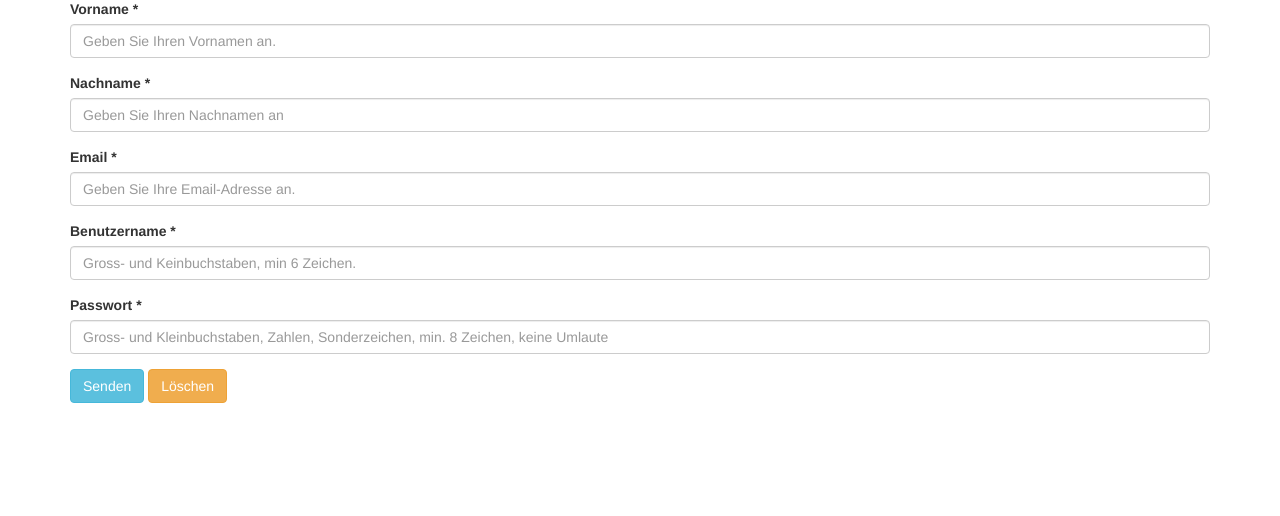
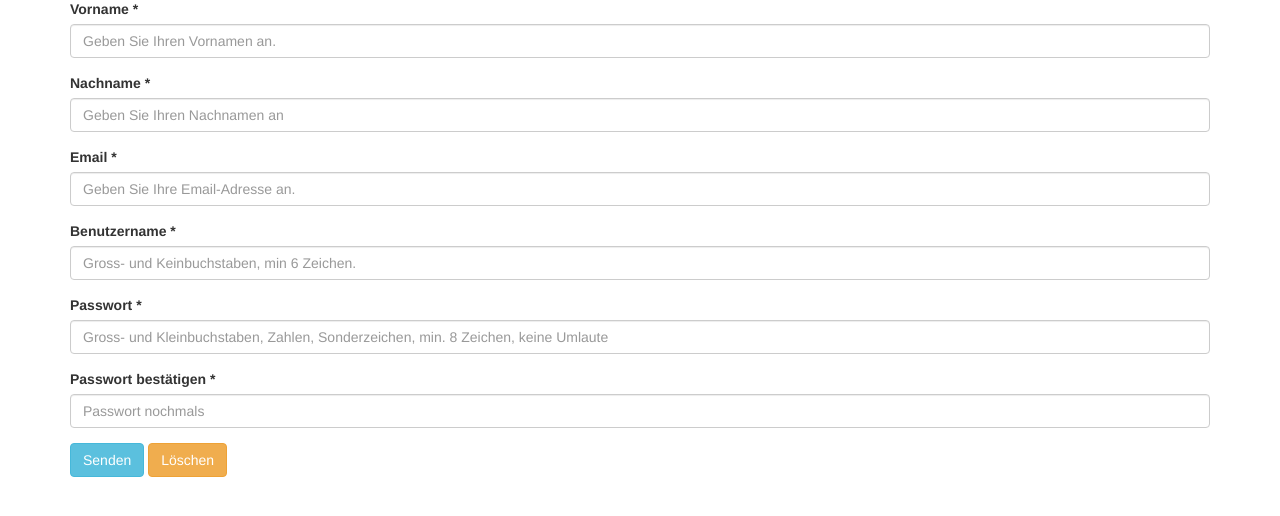
Before and after one commit to tikunzbbzbl/M151, a PHP site: page / in a window 1280 px wide. Shown: the part 101-617 px from the top of the page. Run offline with PHP 8.4, Linux system fonts and the light colour scheme; some libraries are stand-ins or nearby versions.

Commit message:
Update index.php

```diff
--- a/htdocs/index.php
+++ b/htdocs/index.php
@@ -12,12 +12,15 @@ if($_SERVER['REQUEST_METHOD'] == "POST"){
   print_r($_POST);
   echo "</pre>";
 
-if(isset($_POST["firstname"]) && isset($_POST["lastname"]) && isset($_POST["username"]) && isset($_POST["email"]) && isset($_POST["password"])){
-if (empty($_POST["firstname"]) || empty($_POST["lastname"]) || empty($_POST["username"]) || empty($_POST["password"])){
+if(isset($_POST["firstname"]) && isset($_POST["lastname"]) && isset($_POST["username"]) && isset($_POST["email"]) && isset($_POST["password"]) && isset($_POST["password_confirm"])){
+if (empty($_POST["firstname"]) || empty($_POST["lastname"]) || empty($_POST["username"]) || empty($_POST["password"]) || empty($_POST["password_confirm"])){
     $error = "Felder sind erforderlich!";
 } elseif (strlen($_POST["firstname"]) > 30 && trim($_POST["firstname"]) || strlen($_POST["lastname"]) > 30 && trim($_POST["lastname"]) || strlen($_POST["username"]) > 30 && trim($_POST["username"]) > 30) {
     $error = "Leer oder maximal 30 Zeichen erlaubt in Vor- und Nachname und Benutzername!";
 } elseif(!preg_match("/(?=.*[a-z])(?=.*[A-Z])[a-zA-Z]{6,30}/", $_POST['password'])) {
+  if ($password !== $password_confirm) {
+  echo "Die Passwörter stimmen nicht überein!";
+}
   $error .= "Gross- und Kleinbuchstaben, Zahlen, Sonderzeichen, min. 8 Zeichen, keine Umlaute";
 }
 else {
@@ -116,8 +119,13 @@ if (!filter_var($_POST["email"], FILTER_VALIDATE_EMAIL)) {
         <!-- TODO: Clientseitige Validierung: password -->
         <div class="form-group">
           <label for="password">Passwort *</label>
-          <input type="password" name="password" maxlength="255" class="form-control" id="password" pattern="^((?=\S*?[A-Z])(?=\S*?[a-z])(?=\S*?[0-9])(?=\S*?[\W_]).{8,})\S$"
+          <input type="password" name="password" maxlength="255" required minlength="8" class="form-control" id="password" pattern="^((?=\S*?[A-Z])(?=\S*?[a-z])(?=\S*?[0-9])(?=\S*?[\W_]).{8,})\S$"
                   required placeholder="Gross- und Kleinbuchstaben, Zahlen, Sonderzeichen, min. 8 Zeichen, keine Umlaute">
+        </div>
+        <div class="form-group">
+          <label for="password_confirm">Passwort bestätigen *</label>
+          <input type="password" name="password_confirm" maxlength="255" required minlength="8" class="form-control" id="password" pattern="^((?=\S*?[A-Z])(?=\S*?[a-z])(?=\S*?[0-9])(?=\S*?[\W_]).{8,})\S$"
+                  required placeholder="Passwort nochmals">
         </div>
         <button type="submit" name="button" value="submit" class="btn btn-info">Senden</button>
         <button type="reset" name="button" value="reset" class="btn btn-warning">Löschen</button>
```
